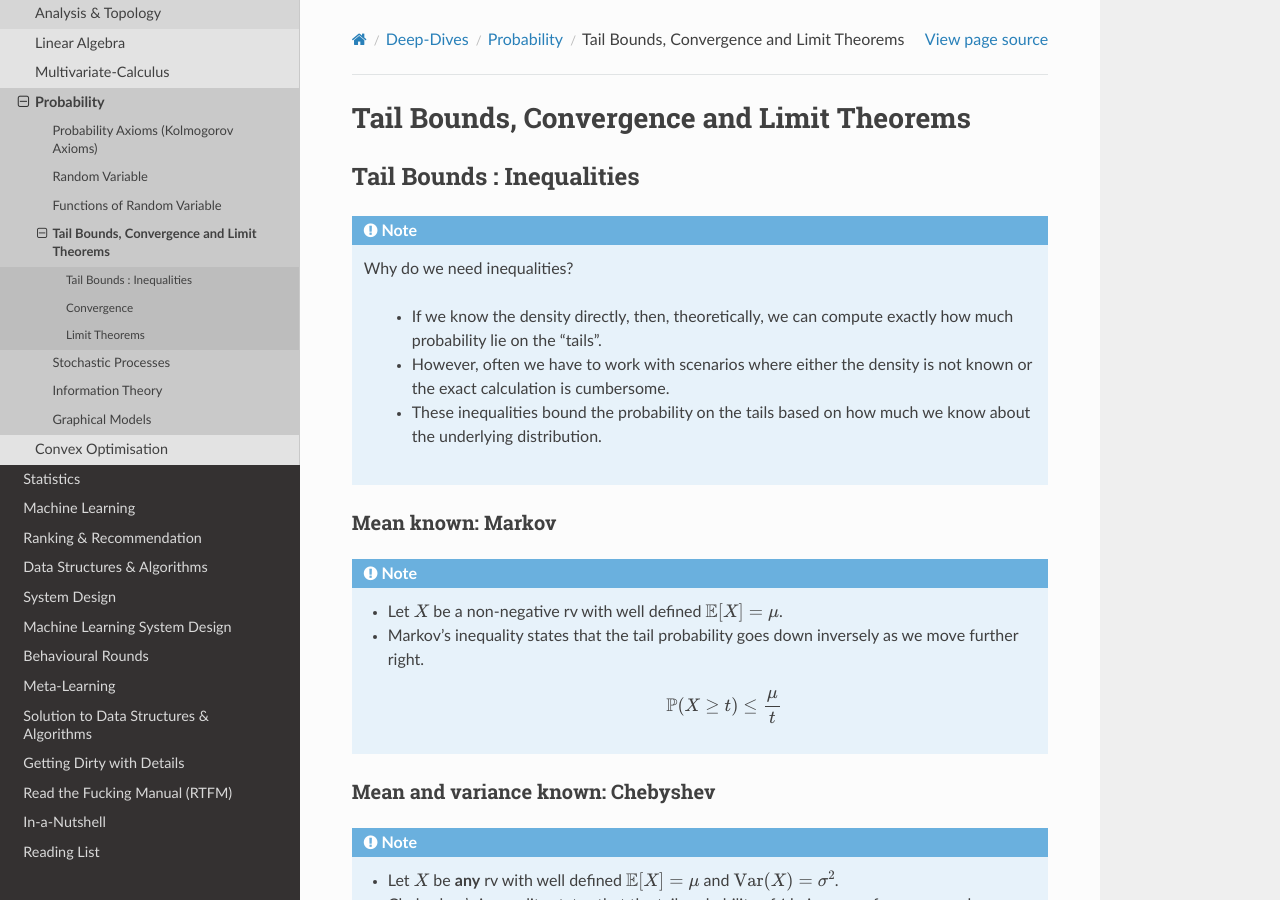
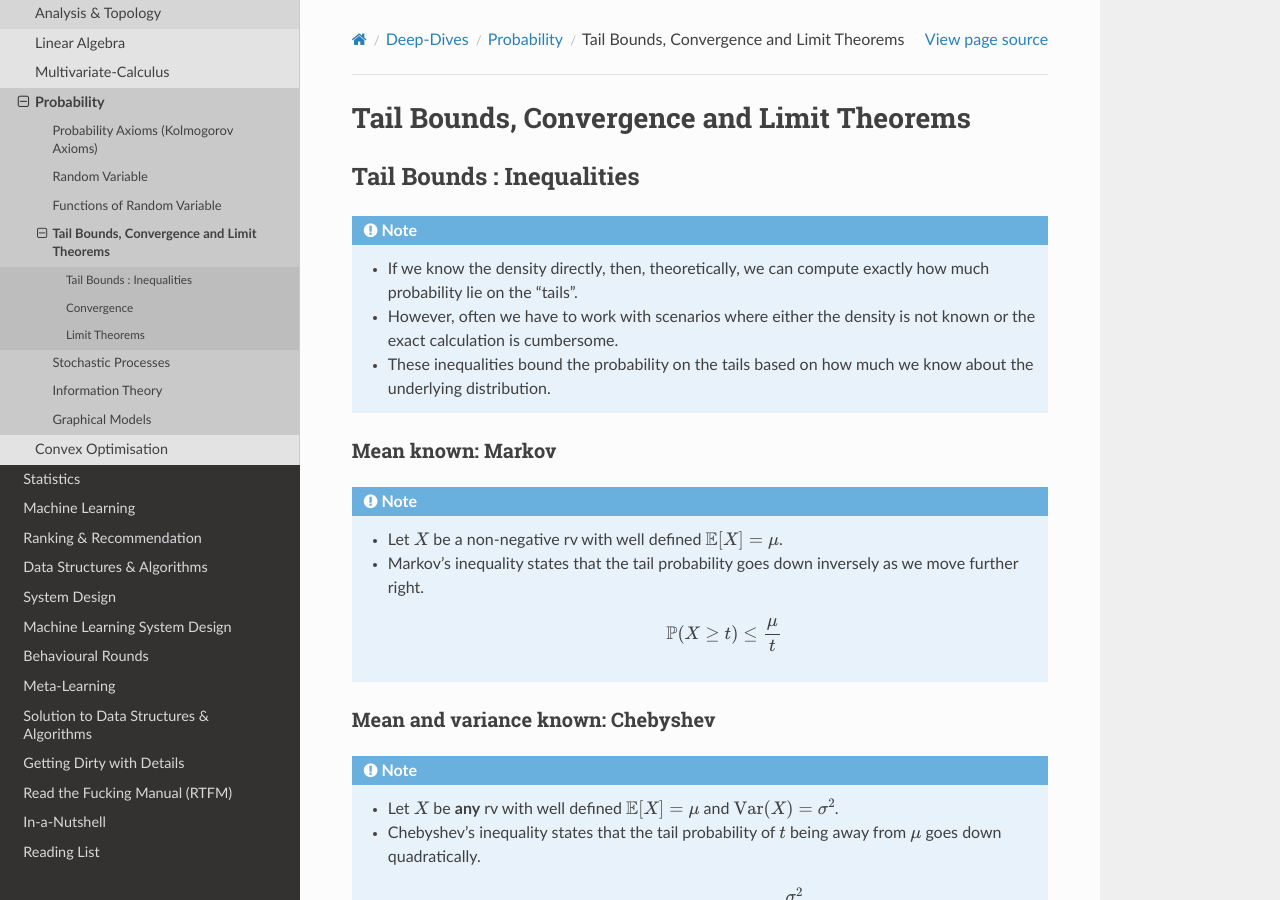
Before and after one commit to uselesstechjunks/leetcode, a Sphinx documentation site: the page built from docs/source/math/prob/ineq.rst, in a window 1280 px wide and 900 px high. Built offline with Sphinx 7.4.7 and the Read the Docs theme 2.0.0, drawn with Linux system fonts in a browser that asks for light colours.

Commit message:
Update ineq.rst

```diff
--- a/docs/source/math/prob/ineq.rst
+++ b/docs/source/math/prob/ineq.rst
@@ -7,8 +7,6 @@ Tail Bounds : Inequalities
 *********************************************
 
 .. note::
-  Why do we need inequalities?
-
 	* If we know the density directly, then, theoretically, we can compute exactly how much probability lie on the "tails".
 	* However, often we have to work with scenarios where either the density is not known or the exact calculation is cumbersome.
 	* These inequalities bound the probability on the tails based on how much we know about the underlying distribution.
```
